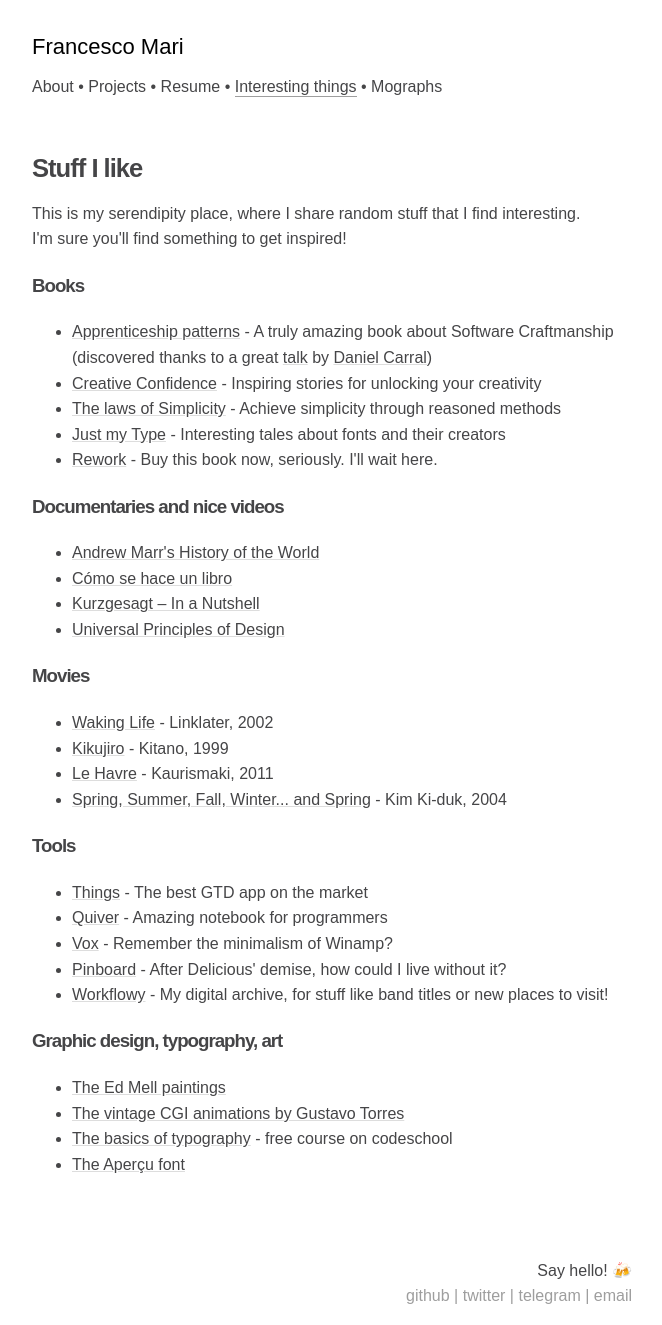
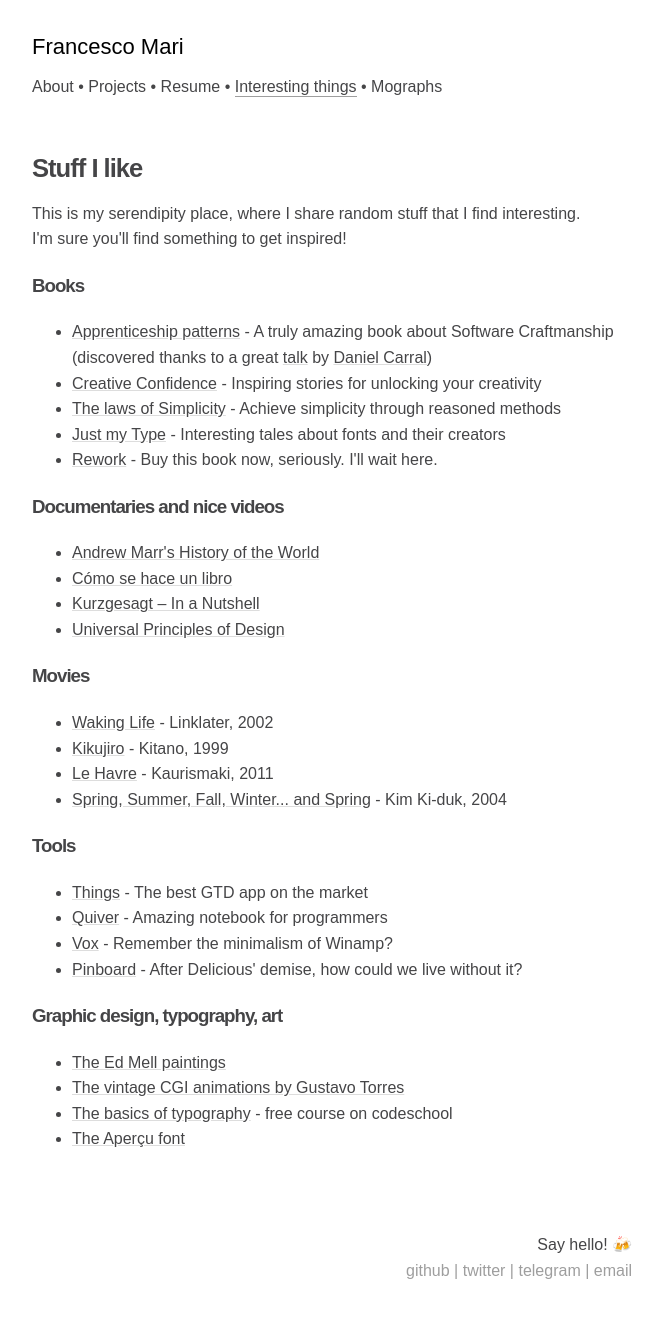
Before and after one commit to sekmo/sekmo.cc, a Jekyll site: the page built from serendipity.html, in a window 1280 px wide. Shown: the whole page, without its empty margins (308-970 px from the left). Built offline with Jekyll 4.4.1, drawn with Linux system fonts in a browser that asks for light colours; after the commit the page ends 1299 px from its top, so only the background shows below that.

Commit message:
Update serendipity page

```diff
--- a/serendipity.html
+++ b/serendipity.html
@@ -46,8 +46,7 @@
       <li><a href="https://culturedcode.com/things/" target="_blank">Things</a> - The best GTD app on the market</li>
       <li><a href="http://happenapps.com/" target="_blank">Quiver</a> - Amazing notebook for programmers</li>
       <li><a href="https://vox.rocks/" target="_blank">Vox</a> - Remember the minimalism of Winamp?</li>
-      <li><a href="https://pinboard.in" target="_blank">Pinboard</a> - After Delicious' demise, how could I live without it?</li>
-      <li><a href="https://workflowy.com" target="_blank">Workflowy</a> - My digital archive, for stuff like band titles or new places to visit!</li>
+      <li><a href="https://pinboard.in" target="_blank">Pinboard</a> - After Delicious' demise, how could we live without it?</li>
     </ul>
   </section>
 
```
